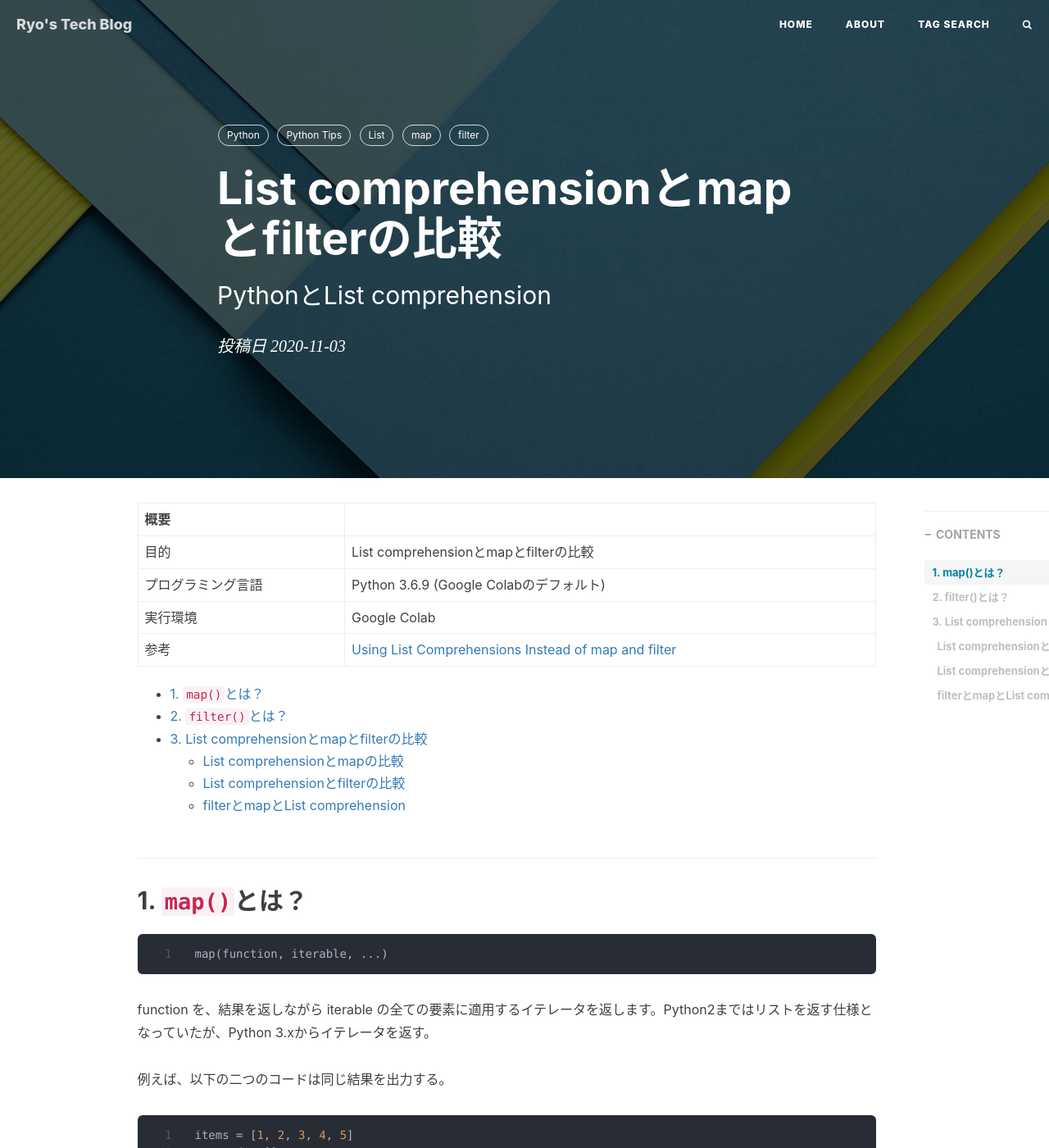
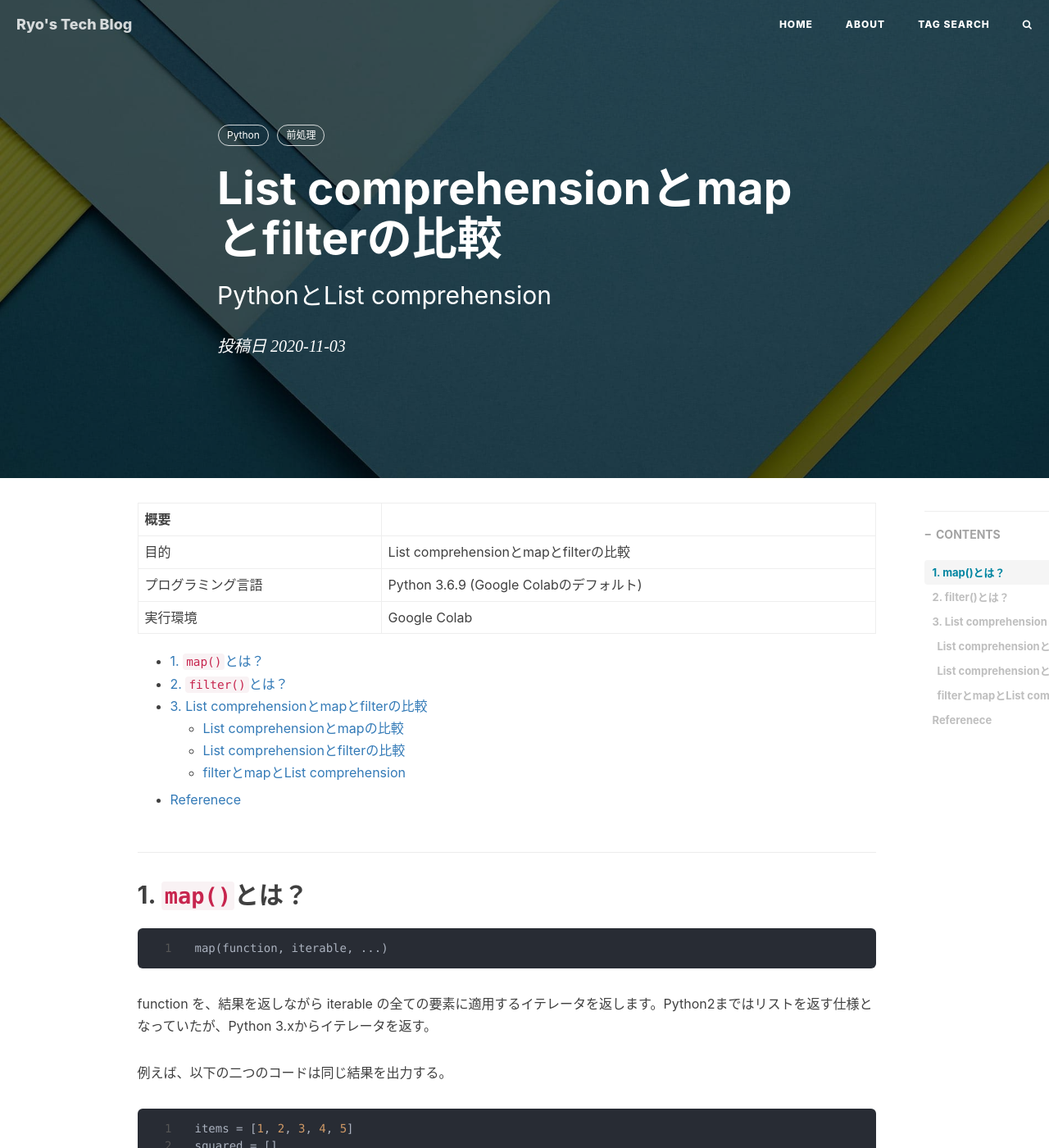
Before and after one commit to RyoNakagami/RyoNakagami.github.io, a Jekyll site: the page built from _posts/2020-11-03-List-Comprehension-instead-of-map-and-filter.md, in a window 1280 px wide and 1400 px high. Shown: the whole window at 82% size. Built offline with Jekyll 4.4.1, drawn with Linux system fonts in a browser that asks for light colours; nearby versions of some CDN libraries; comment, search, counter and statistics services are not loaded; some of the changed text lies outside the part shown.

Commit message:
FIX unsorted tags

````diff
--- a/_posts/2020-11-03-List-Comprehension-instead-of-map-and-filter.md
+++ b/_posts/2020-11-03-List-Comprehension-instead-of-map-and-filter.md
@@ -11,10 +11,7 @@ purpose:
 tags:
 
 - Python
-- Python Tips
-- List
-- map
-- filter
+- 前処理
 ---
 
 <!-- Global site tag (gtag.js) - Google Analytics -->
@@ -32,19 +29,19 @@ tags:
 |目的|List comprehensionとmapとfilterの比較|
 |プログラミング言語|Python 3.6.9 (Google Colabのデフォルト)|
 |実行環境|Google Colab|
-|参考|[Using List Comprehensions Instead of map and filter](https://www.oreilly.com/library/view/python-cookbook/0596001673/ch01s11.html)|
+
 
 
 <!-- START doctoc generated TOC please keep comment here to allow auto update -->
 <!-- DON'T EDIT THIS SECTION, INSTEAD RE-RUN doctoc TO UPDATE -->
 
-
-- [1. `map()`とは？](#1-mapとは)
-- [2. `filter()`とは？](#2-filterとは)
-- [3. List comprehensionとmapとfilterの比較](#3-list-comprehensionとmapとfilterの比較)
-  - [List comprehensionとmapの比較](#list-comprehensionとmapの比較)
-  - [List comprehensionとfilterの比較](#list-comprehensionとfilterの比較)
-  - [filterとmapとList comprehension](#filterとmapとlist-comprehension)
+- [1. `map()`とは？](#1-map%E3%81%A8%E3%81%AF)
+- [2. `filter()`とは？](#2-filter%E3%81%A8%E3%81%AF)
+- [3. List comprehensionとmapとfilterの比較](#3-list-comprehension%E3%81%A8map%E3%81%A8filter%E3%81%AE%E6%AF%94%E8%BC%83)
+  - [List comprehensionとmapの比較](#list-comprehension%E3%81%A8map%E3%81%AE%E6%AF%94%E8%BC%83)
+  - [List comprehensionとfilterの比較](#list-comprehension%E3%81%A8filter%E3%81%AE%E6%AF%94%E8%BC%83)
+  - [filterとmapとList comprehension](#filter%E3%81%A8map%E3%81%A8list-comprehension)
+- [Referenece](#referenece)
 
 <!-- END doctoc generated TOC please keep comment here to allow auto update -->
 
@@ -200,3 +197,7 @@ Wall time: 94.2 µs
 ```
 
 となります。
+
+## Referenece
+
+- [Using List Comprehensions Instead of map and filter](https://www.oreilly.com/library/view/python-cookbook/0596001673/ch01s11.html)
````
Also changed, not shown: _includes/about/en.md (+5 -0 lines), _posts/2020-10-13-Blog-development.md (+12 -3 lines), _posts/2021-04-24-ubuntu-fonts-meiryo-setting.md (+1 -0 lines), _posts/2021-04-28-ubuntu-reboot-systemd.md (+2 -2 lines), _posts/2022-02-26-ls-autocouor.md (+1 -2 lines).
